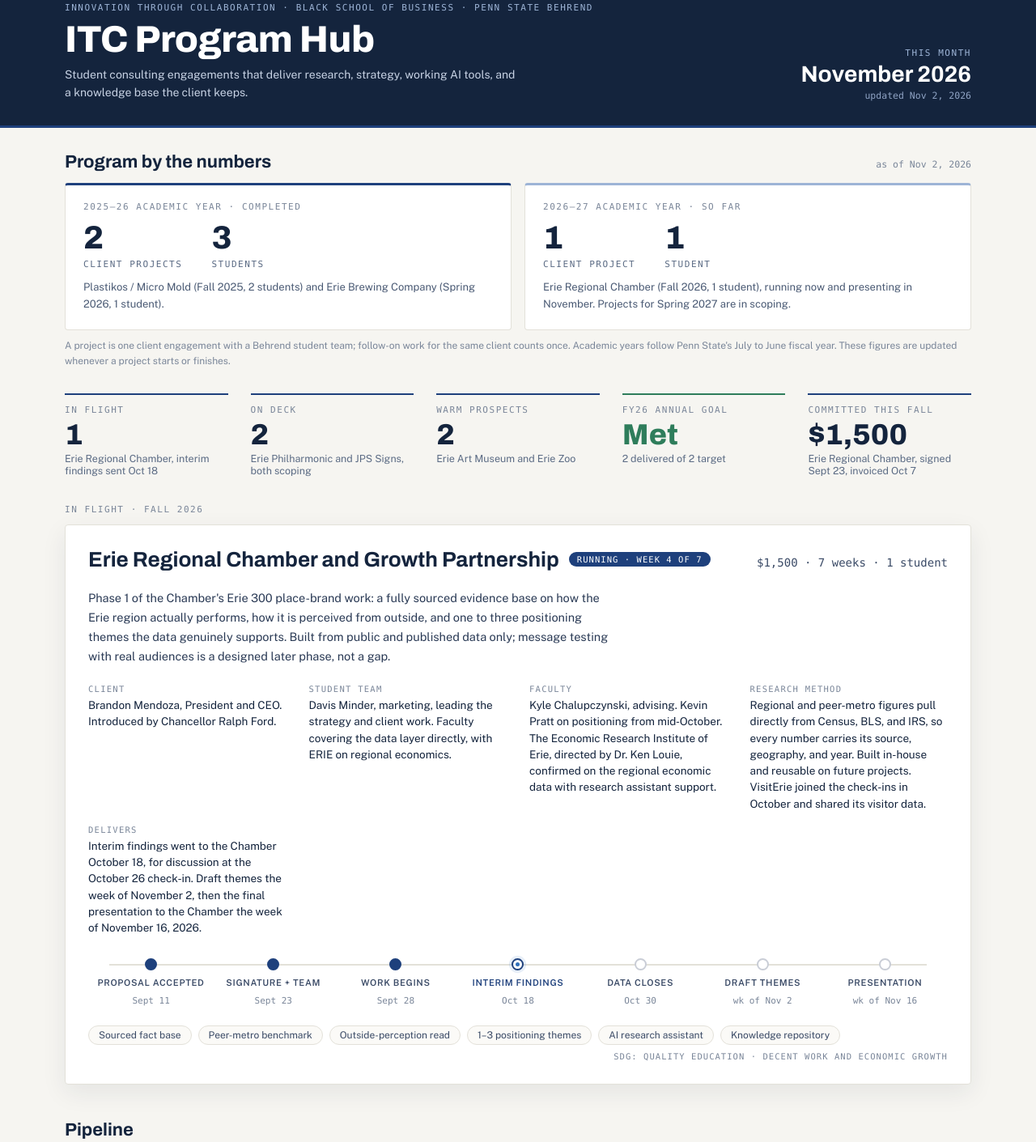
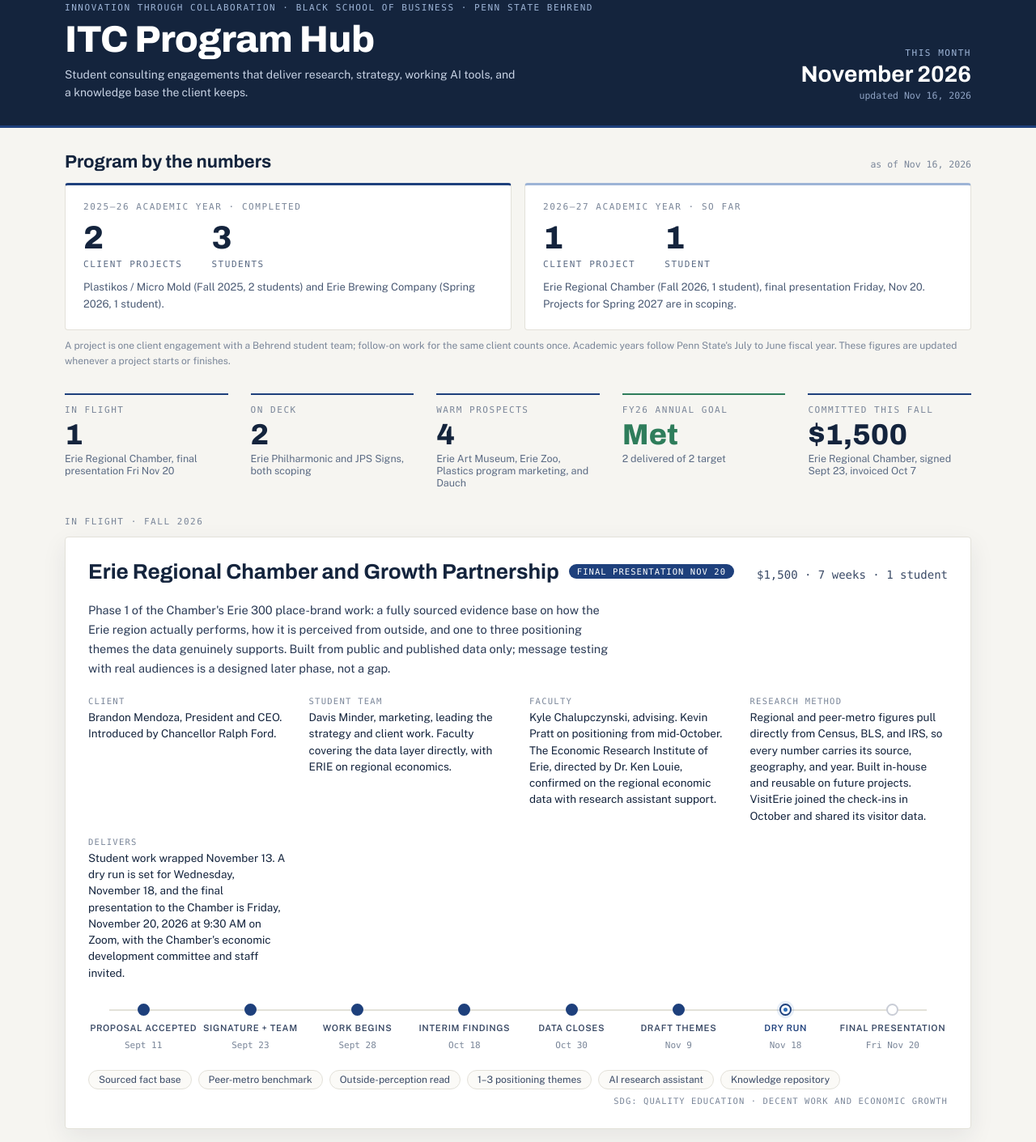
Before and after one commit to khc-5010/itc-hub, a plain HTML site: page index.html in a window 1280 px wide. Shown: the part 31-1442 px from the top of the page at 81% size. Drawn offline with nearby package versions, Linux system fonts and the light colour scheme; a web font is replaced by a local one.

Commit message:
Hub refresh 2026-11-16: Chamber dry run Nov 18, final Nov 20; pipeline status

```diff
--- a/index.html
+++ b/index.html
@@ -55,7 +55,7 @@
       <div style="text-align: right; display: flex; flex-direction: column; gap: 4px;">
         <div class="eyebrow" style="color: #9DB4D6;">This month</div>
         <div class="disp" style="font-size: 28px; font-weight: 700; color: #FFFFFF;">November 2026</div>
-        <div class="mono" style="font-size: 11.5px; color: #8FA3C4;">updated Nov 2, 2026</div>
+        <div class="mono" style="font-size: 11.5px; color: #8FA3C4;">updated Nov 16, 2026</div>
       </div>
     </div>
     <div style="height: 3px; background: #1E407C;"></div>
@@ -67,7 +67,7 @@
     <div id="numbers" style="padding-top: 30px;">
       <div style="display: flex; flex-wrap: wrap; gap: 10px; justify-content: space-between; align-items: baseline; margin-bottom: 14px;">
         <h2 class="disp" style="font-size: 22px; font-weight: 700;">Program by the numbers</h2>
-        <div class="mono" style="font-size: 11.5px; color: #7A8699;">as of Nov 2, 2026</div>
+        <div class="mono" style="font-size: 11.5px; color: #7A8699;">as of Nov 16, 2026</div>
       </div>
       <div style="display: grid; grid-template-columns: repeat(auto-fit, minmax(280px, 1fr)); gap: 16px;">
         <div class="card" style="padding: 20px 22px; display: flex; flex-direction: column; gap: 12px; border-top: 3px solid #1E407C;">
@@ -96,7 +96,7 @@
               <div class="eyebrow" style="color: #5B6B84; margin-top: 6px;">student</div>
             </div>
           </div>
-          <p style="font-size: 13px; line-height: 1.6; color: #4A5A74;">Erie Regional Chamber (Fall 2026, 1 student), running now and presenting in November. Projects for Spring 2027 are in scoping.</p>
+          <p style="font-size: 13px; line-height: 1.6; color: #4A5A74;">Erie Regional Chamber (Fall 2026, 1 student), final presentation Friday, Nov 20. Projects for Spring 2027 are in scoping.</p>
         </div>
       </div>
       <p style="font-size: 12px; color: #7A8699; margin-top: 10px; line-height: 1.6;">A project is one client engagement with a Behrend student team; follow-on work for the same client counts once. Academic years follow Penn State's July to June fiscal year. These figures are updated whenever a project starts or finishes.</p>
@@ -107,7 +107,7 @@
       <div style="border-top: 2px solid #1E407C; padding-top: 12px;">
         <div class="eyebrow" style="color: #7A8699;">In flight</div>
         <div class="disp num" style="font-size: 36px; font-weight: 800; margin-top: 4px;">1</div>
-        <div style="font-size: 12.5px; color: #5B6B84; margin-top: 2px;">Erie Regional Chamber, interim findings sent Oct 18</div>
+        <div style="font-size: 12.5px; color: #5B6B84; margin-top: 2px;">Erie Regional Chamber, final presentation Fri Nov 20</div>
       </div>
       <div style="border-top: 2px solid #1E407C; padding-top: 12px;">
         <div class="eyebrow" style="color: #7A8699;">On deck</div>
@@ -116,8 +116,8 @@
       </div>
       <div style="border-top: 2px solid #1E407C; padding-top: 12px;">
         <div class="eyebrow" style="color: #7A8699;">Warm prospects</div>
-        <div class="disp num" style="font-size: 36px; font-weight: 800; margin-top: 4px;">2</div>
-        <div style="font-size: 12.5px; color: #5B6B84; margin-top: 2px;">Erie Art Museum and Erie Zoo</div>
+        <div class="disp num" style="font-size: 36px; font-weight: 800; margin-top: 4px;">4</div>
+        <div style="font-size: 12.5px; color: #5B6B84; margin-top: 2px;">Erie Art Museum, Erie Zoo, Plastics program marketing, and Dauch</div>
       </div>
       <div style="border-top: 2px solid #2E7D5B; padding-top: 12px;">
         <div class="eyebrow" style="color: #7A8699;">FY26 annual goal</div>
@@ -137,7 +137,7 @@
       <div style="display: flex; flex-wrap: wrap; gap: 14px; justify-content: space-between; align-items: baseline;">
         <div style="display: flex; flex-wrap: wrap; gap: 12px; align-items: center;">
           <h2 class="disp" style="font-size: 26px; font-weight: 700;">Erie Regional Chamber and Growth Partnership</h2>
-          <span class="chip chip-filled">Running &middot; week 4 of 7</span>
+          <span class="chip chip-filled">Final presentation Nov 20</span>
         </div>
         <div class="mono num" style="font-size: 14px; color: #3A4A66;">$1,500 &middot; 7 weeks &middot; 1 student</div>
       </div>
@@ -168,7 +168,7 @@
         </div>
         <div>
           <div class="fact-k">Delivers</div>
-          <div class="fact-v">Interim findings went to the Chamber October 18, for discussion at the October 26 check-in. Draft themes the week of November 2, then the final presentation to the Chamber the week of November 16, 2026.</div>
+          <div class="fact-v">Student work wrapped November 13. A dry run is set for Wednesday, November 18, and the final presentation to the Chamber is Friday, November 20, 2026 at 9:30 AM on Zoom, with the Chamber's economic development committee and staff invited.</div>
         </div>
       </div>
 
@@ -190,24 +190,29 @@
             <div class="m-date">Sept 28</div>
           </div>
           <div class="node">
-            <div class="dot dot-now"></div>
-            <div class="m-label" style="color: #1E407C;">Interim findings</div>
+            <div class="dot dot-done"></div>
+            <div class="m-label">Interim findings</div>
             <div class="m-date">Oct 18</div>
           </div>
           <div class="node">
-            <div class="dot"></div>
+            <div class="dot dot-done"></div>
             <div class="m-label">Data closes</div>
             <div class="m-date">Oct 30</div>
           </div>
           <div class="node">
-            <div class="dot"></div>
+            <div class="dot dot-done"></div>
             <div class="m-label">Draft themes</div>
-            <div class="m-date">wk of Nov 2</div>
+            <div class="m-date">Nov 9</div>
+          </div>
+          <div class="node">
+            <div class="dot dot-now"></div>
+            <div class="m-label" style="color: #1E407C;">Dry run</div>
+            <div class="m-date">Nov 18</div>
           </div>
           <div class="node">
             <div class="dot"></div>
-            <div class="m-label">Presentation</div>
-            <div class="m-date">wk of Nov 16</div>
+            <div class="m-label">Final presentation</div>
+            <div class="m-date">Fri Nov 20</div>
           </div>
         </div>
       </div>
@@ -268,6 +273,28 @@
             <div class="mono" style="font-size: 11.5px; color: #7A8699;">intro Oct 19</div>
           </div>
           <p style="font-size: 13.5px; line-height: 1.6; color: #4A5A74; max-width: 74ch;">Salary survey of Erie-area nonprofits, with faculty supervision lined up. Introduction made Oct 19; first conversation held Oct 26, with follow-up questions sent and the Zoo's answers pending. Most likely Spring 2027.</p>
+        </div>
+      </div>
+
+      <div class="stage-row">
+        <div><span class="chip chip-line" style="color: #5B6B84; border-color: #D5D2C8;">Prospect</span></div>
+        <div class="card" style="padding: 18px 22px; display: flex; flex-direction: column; gap: 6px;">
+          <div style="display: flex; flex-wrap: wrap; gap: 10px; justify-content: space-between; align-items: baseline;">
+            <div style="font-size: 16px; font-weight: 700;">Plastics program marketing</div>
+            <div class="mono" style="font-size: 11.5px; color: #7A8699;">internal Behrend client</div>
+          </div>
+          <p style="font-size: 13.5px; line-height: 1.6; color: #4A5A74; max-width: 74ch;">Recruitment research and a messaging and channel plan for Behrend's plastics engineering technology program. A proposal went to the program Oct 20; awaiting their reply. Would run in Spring 2027 if it goes ahead.</p>
+        </div>
+      </div>
+
+      <div class="stage-row">
+        <div><span class="chip chip-line" style="color: #5B6B84; border-color: #D5D2C8;">Prospect</span></div>
+        <div class="card" style="padding: 18px 22px; display: flex; flex-direction: column; gap: 6px;">
+          <div style="display: flex; flex-wrap: wrap; gap: 10px; justify-content: space-between; align-items: baseline;">
+            <div style="font-size: 16px; font-weight: 700;">Dauch (Ridgway, PA)</div>
+            <div class="mono" style="font-size: 11.5px; color: #7A8699;">intro Nov 13, via Behrend corporate outreach</div>
+          </div>
+          <p style="font-size: 13.5px; line-height: 1.6; color: #4A5A74; max-width: 74ch;">Manufacturing plant introduced by a Behrend alumnus. First reply sent Nov 13; discovery conversations are beginning.</p>
         </div>
       </div>
 
```
